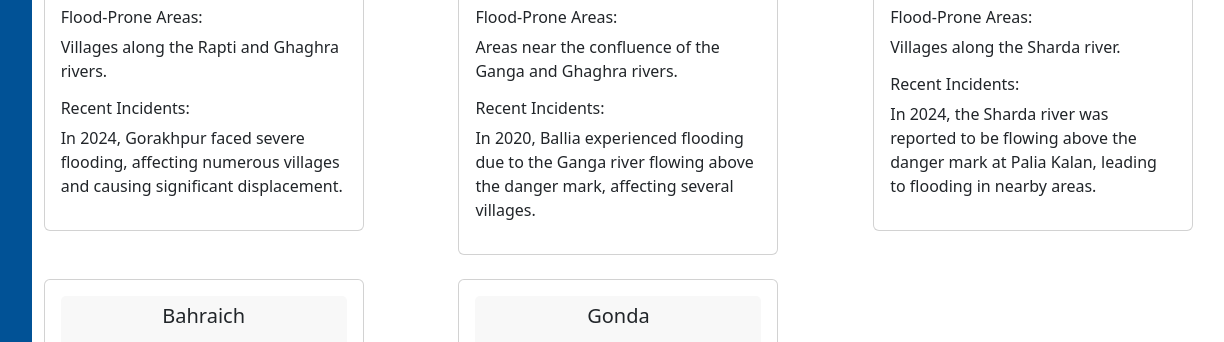
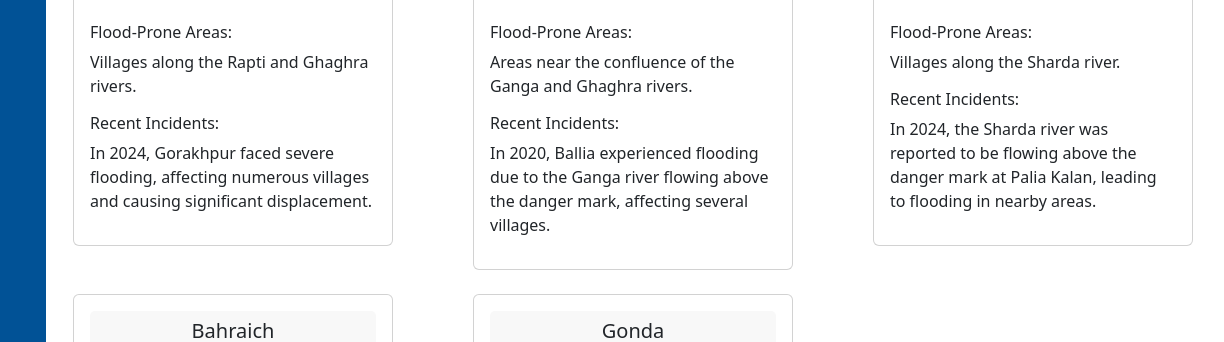
Before and after one commit to urvashitech/Pralay_Mitra, a Django app: page / in a window 1480 px wide. Shown: the part 386-728 px from the top of the page, without its empty margins (204-1428 px from the left). Run offline with Django 5.2, Linux system fonts and the light colour scheme.

Commit message:
Fix sidebar length to extend beyond page length

```diff
--- a/prediction/static/css/style.css
+++ b/prediction/static/css/style.css
@@ -1,21 +1,4 @@
 html, body {
-    height: 100%;
-    margin: 0; /* Remove default margin */
-}
-        body {
-            font-family: Arial, sans-serif;
-        }
-
-        .sidebar {
-            height: 100vh;
-            width: 250px; /* Fixed width */
-            background-color: #015296;
-            color: white;
-            overflow: hidden; /* Prevent any content overflow */
-            display: flex;
-            flex-direction: column;
-            padding: 0; /* Ensure vertical alignment of items */
-        }html, body {
     height: 100%;
     margin: 0; /* Remove default margin */
 }
@@ -25,14 +8,22 @@
 }
 
 .sidebar {
-            height: 100vh; /* 100% of the viewport height */
+    min-height: 100vh; /* Ensure the sidebar is at least 100% of the viewport height */
     width: 250px; /* Fixed width */
     background-color: #015296;
     color: white;
     overflow: hidden; /* Prevent any content overflow */
     display: flex;
     flex-direction: column;
-            padding: 0; /* Ensure vertical alignment of items */
+    padding: 15px; /* Ensure vertical alignment of items */
+    position: fixed; /* Fix the sidebar position */
+    top: 0;
+    left: 0;
+}
+
+.main-content {
+    margin-left: 250px; /* Adjust the main content to account for the sidebar width */
+    padding: 15px;
 }
 
 .sidebar a {
```
Also changed, not shown: other parts of prediction/static/css/style.css (+0 -35 lines). Lines whose indentation alone changed are shown as unchanged.
